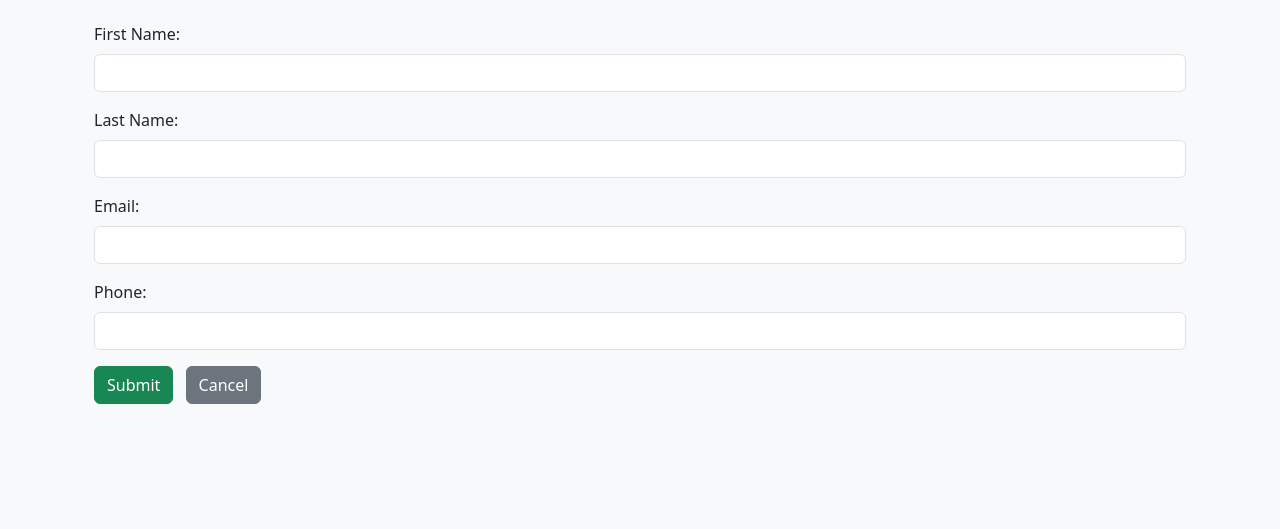
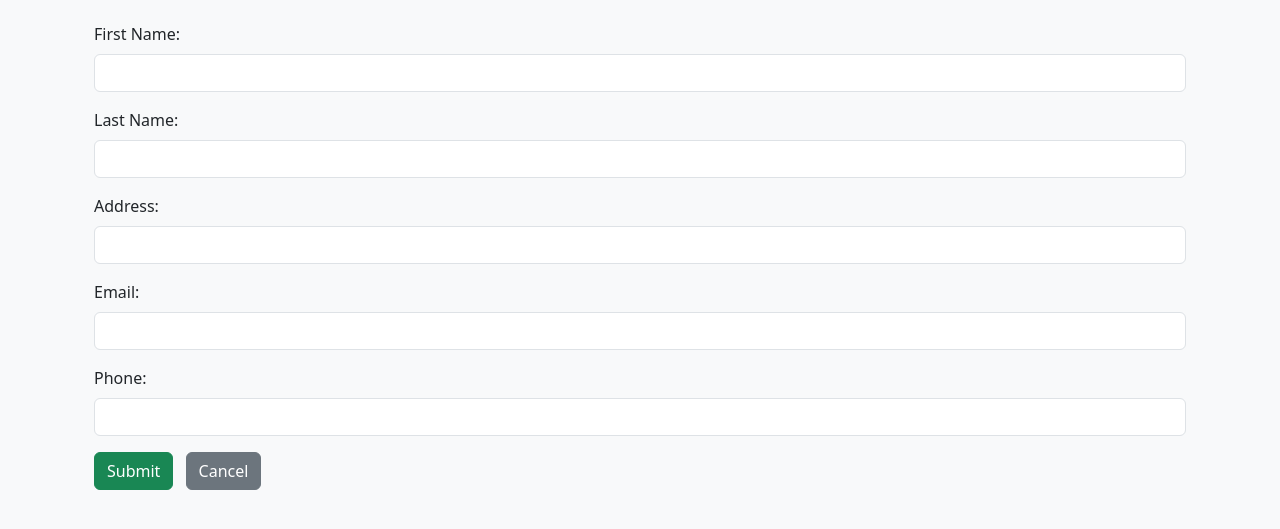
Before and after one commit to jimxshaw/ByteBoxFA2025, a Flask app: page /customers/new in a window 1280 px wide. Shown: the part 210-739 px from the top of the page. Run offline with Flask 3, Linux system fonts and the light colour scheme; some libraries are stand-ins or nearby versions.

Commit message:
Fix bugs.

```diff
--- a/app/templates/customers/new.html
+++ b/app/templates/customers/new.html
@@ -18,6 +18,11 @@
     </div>
 
     <div class="mb-3">
+      <label for="address" class="form-label">Address:</label>
+      <input type="text" class="form-control" name="address" id="address" required>
+    </div>
+
+    <div class="mb-3">
       <label for="email" class="form-label">Email:</label>
       <input type="email" class="form-control" name="email" id="email" required>
     </div>
```
